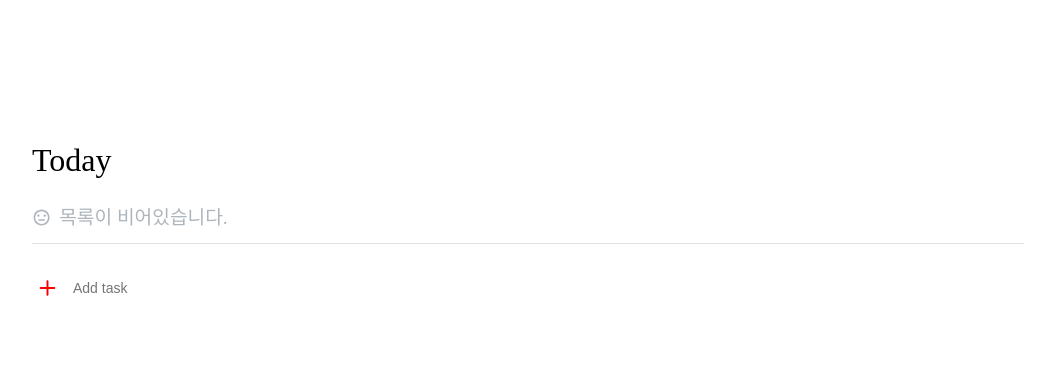
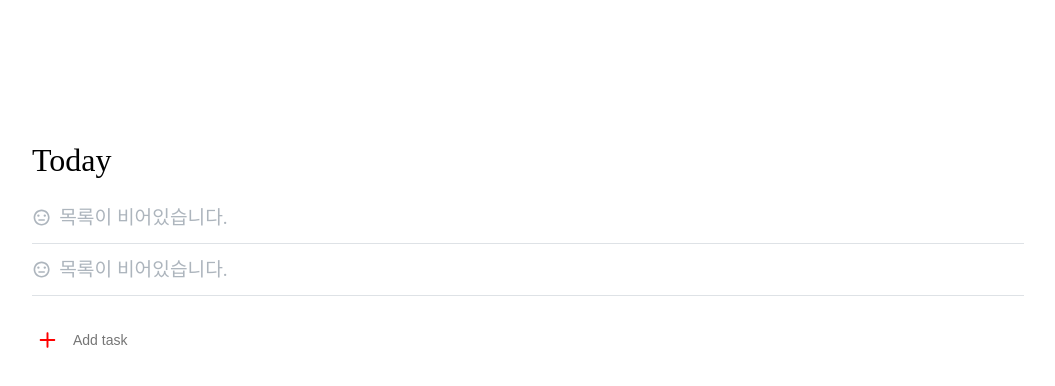
Before and after one commit to jungsikjeong/React-ToDoList, a React (Create React App) app: page / in a window 1280 px wide. Shown: the top 386 px of the page, without its empty margins (112-1167 px from the left). Built offline with nearby package versions, Linux system fonts and the light colour scheme.

Commit message:
style: default 화면 구현

```diff
--- a/src/components/TodoList.js
+++ b/src/components/TodoList.js
@@ -64,9 +64,9 @@ const Span = styled.span`
 `;
 
 const TodoList = ({ todos, onInsert, onRemove, onToggle }) => {
-  // const todoList = localStorage.getItem("todo");
+  // GET localStorage
+  const todoList = JSON.parse(localStorage.getItem("todo")) || "";
 
-  const todoList = JSON.parse(localStorage.getItem("todo")) || "";
   console.log("todoList:", todoList);
   console.log("todos:", todos);
 
@@ -123,6 +123,7 @@ const TodoList = ({ todos, onInsert, onRemove, onToggle }) => {
         ) : (
           <Default />
         )}
+        {todoList.length === 0 && <Default />}
 
         <TodoInsert onInsert={onInsert} />
       </ContainerBox>
```
